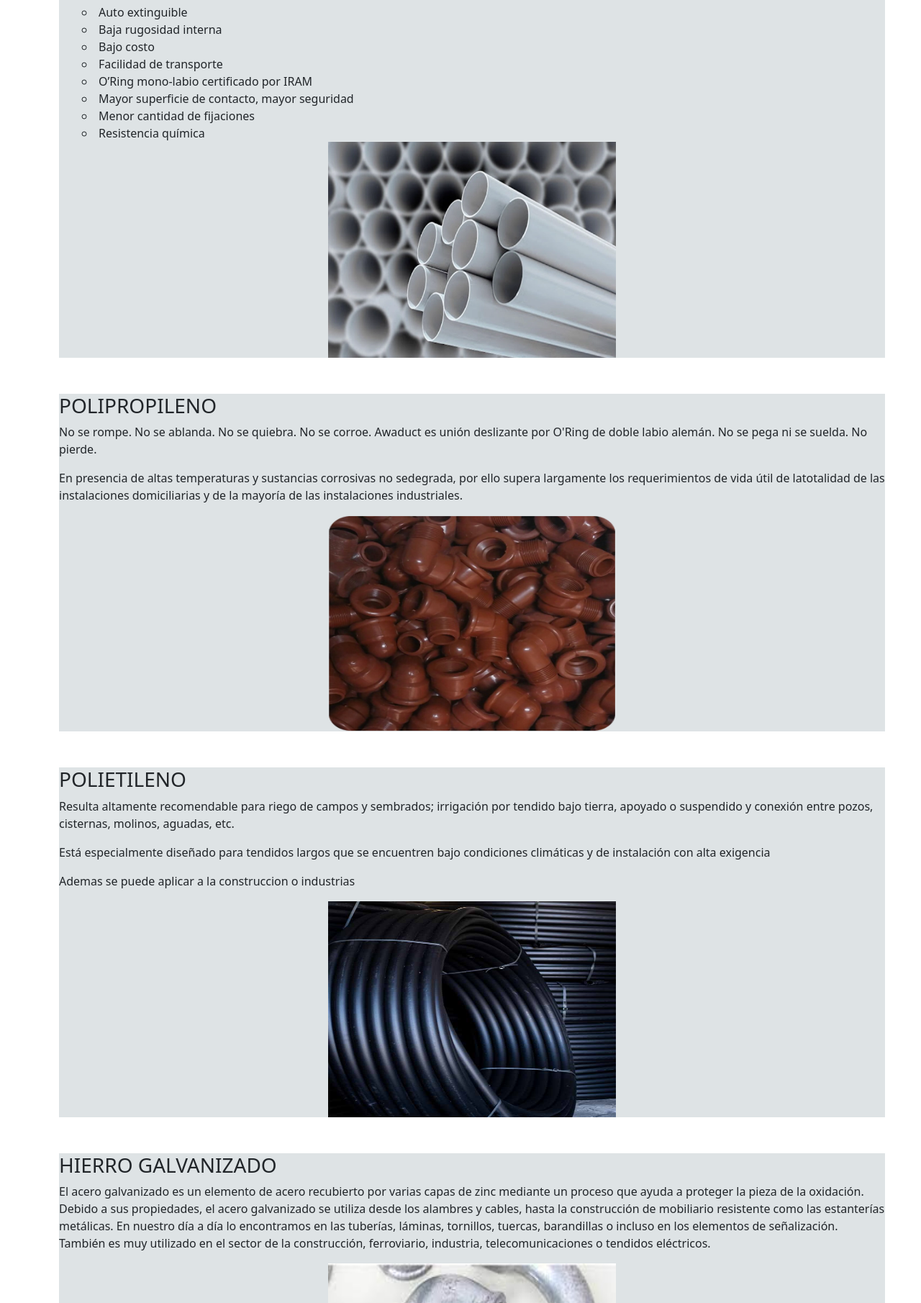
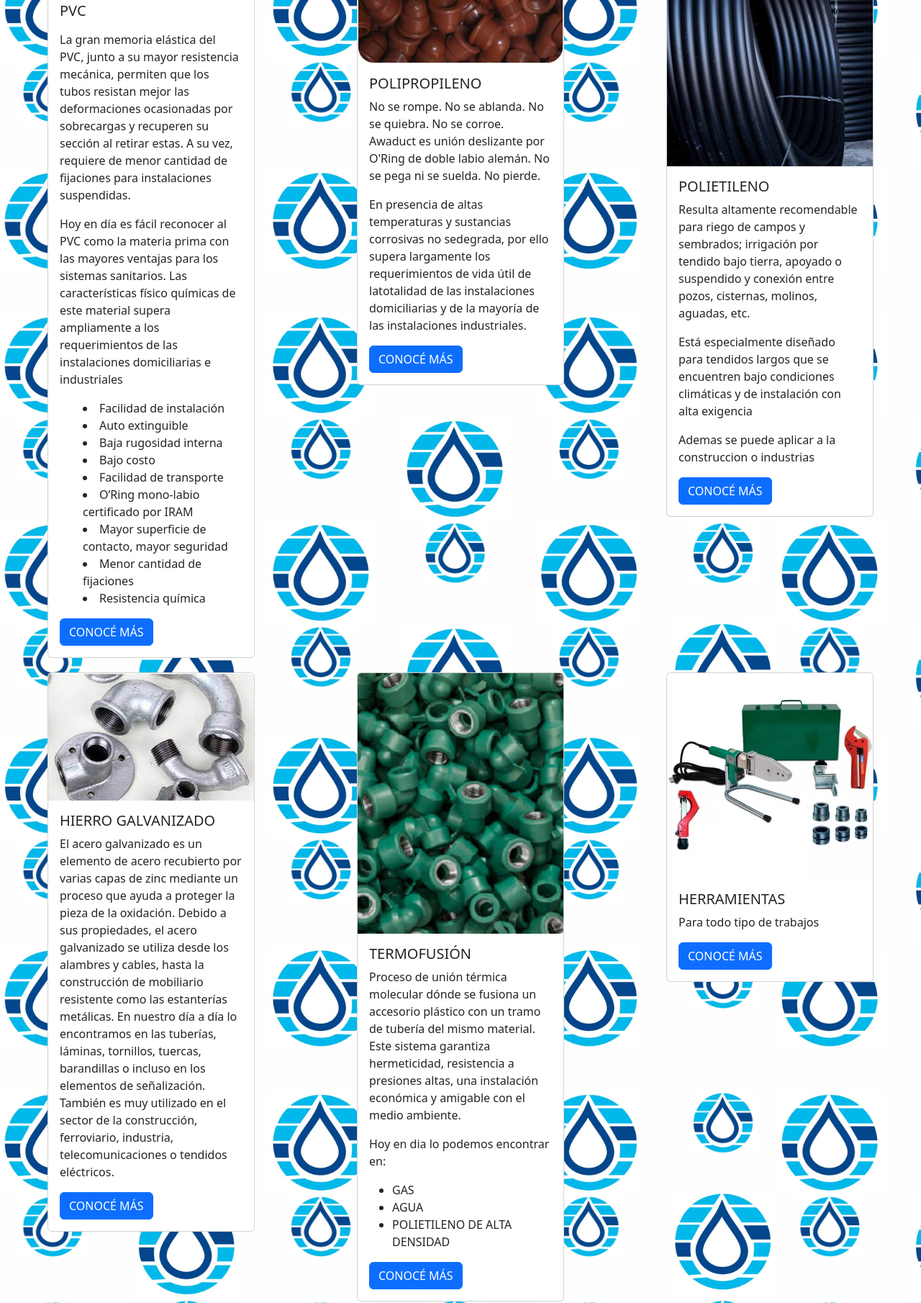
Before and after one commit to fraabate/PF-Abatedaga, a plain HTML site: page pages/productos.html in a window 1280 px wide. Shown: the part 673-2483 px from the top of the page at 72% size. Drawn offline with nearby package versions, Linux system fonts and the light colour scheme.

Commit message:
commitcreoqfinal

```diff
--- a/css/styles.css
+++ b/css/styles.css
@@ -5,7 +5,8 @@
 
 body {
     font-family: 'Montserrat', sans-serif;
-    background-color: #bcc8cb;
+    background-image: url(../img/fondocone.png);
+    background-repeat: repeat;
 
 }
 
@@ -41,11 +42,12 @@ body {
     text-align: center;
     margin-bottom: 30px;
     margin-top: 30px;
+    background-color: #f8f8f8;
 }
 
 .listamarcas{
     text-align: center;
-
+    background-color: #f8f8f8;
 }
 .marcas {
     display: flex;
@@ -55,11 +57,13 @@ body {
     flex-wrap: wrap;
     text-align: center;
     align-content: center;
-    background-color: #dee3e5;
+    background-color: #f8f8f8;
     margin-top: 30px;
+    margin-bottom: 30px;
 }
 .logomarcas img {
     width: 200px;
+    margin-bottom: 30px;
 }
 
 i {
@@ -72,8 +76,7 @@ i {
         "derechos redes";
     grid-template-columns: 1fr 1fr;
     grid-template-rows: 20% auto 15%;
-    justify-items: stretch ;
-    align-items: stretch;
+    background-color: #f8f8f8;
 }
 
 .derechosf {
@@ -89,6 +92,62 @@ header {
     background-color: #ffffff;
 }
 
+#cards {
+    display: grid;
+    grid-template-areas:
+    "cardpvc cardpp cardpe"
+    "cardhg cardff cardherr";
+    grid-template-columns: 1fr 1fr 1fr;
+    grid-template-rows: 1fr 1fr ;
+    column-gap: 10px;
+    row-gap: 20px;
+    justify-items: center;
+    margin-top: 40px;
+
+}
+
+@media (max-width: 768px) {
+    #cards {
+        display: flex;
+        gap: 10px;
+        justify-content: center;
+        list-style: none;
+        flex-wrap: wrap;
+        text-align: center;
+        align-content: center;
+        background-color: #f8f8f8;
+        margin-top: 30px;
+        margin-bottom: 30px;
+    }
+}
+
+.cardpvc {
+    grid-area: cardpvc;
+}
+
+.cardpp {
+    grid-area: cardpp;
+}
+
+.cardpe {
+    grid-area: cardpe;
+}
+
+.cardhg {
+    grid-area: cardhg;
+}
+
+.cardff {
+    grid-area: cardff;
+}
+
+.cardherr {
+    grid-area: cardherr;
+}
+
+.card {
+    background-color: #aaaaaa;
+}
 .mapa {
     text-align: center;
     margin-top: 30px;
--- a/pages/productos.html
+++ b/pages/productos.html
@@ -44,13 +44,15 @@
         </div>
     </header>
 
-    <section >
+    <section id="cards">
 
-        <ul>
-            <li class="productospvc"> <h3>PVC</h3>
-                <p>La gran memoria elástica del PVC, junto a su mayor resistencia mecánica, permiten que los tubos resistan mejor las deformaciones ocasionadas por
-                    sobrecargas y recuperen su sección al retirar estas. A su vez, requiere de menor cantidad de fijaciones para instalaciones suspendidas.
-                </p>
+        <div class="cardpvc">
+            <div class="card" style="width: 18rem;">
+                <img src="../img/pvc.jpg" class="card-img-top" alt="imgpvc">
+                <div class="card-body">
+                <h5 class="card-title">PVC</h5>
+                <p class="card-text"> <p>La gran memoria elástica del PVC, junto a su mayor resistencia mecánica, permiten que los tubos resistan mejor las deformaciones ocasionadas por
+                    sobrecargas y recuperen su sección al retirar estas. A su vez, requiere de menor cantidad de fijaciones para instalaciones suspendidas.</p>
                 <p>Hoy en día es fácil reconocer al PVC como la materia prima con las mayores ventajas para los sistemas sanitarios. Las características físico químicas de este material supera ampliamente a los requerimientos de las instalaciones domiciliarias e industriales</p>
                 <ul class="listapvc">
                     <li> Facilidad de instalación</li>
@@ -62,49 +64,75 @@
                     <li> Mayor superficie de contacto, mayor seguridad</li>
                     <li> Menor cantidad de fijaciones</li>
                     <li>Resistencia química</li>
-                </ul>
-                <img src="../img/pvc.jpg" alt="imgpvc">
+                </ul></p>
+                <a href="https://es.wikipedia.org/wiki/Policloruro_de_vinilo#:~:text=El%20cloruro%20de%20polivinilo%20(PvC,%2C%20emulsi%C3%B3n%2C%20masa%20y%20soluci%C3%B3n." class="btn btn-primary">CONOCÉ MÁS</a>
+                </div>
+            </div>
+        </div>
 
-            </li>
+        <div class="cardpp">
+            <div class="card" style="width: 18rem;">
+                <img src="../img/pp.png" class="card-img-top" alt="imgpp">
+                <div class="card-body">
+                <h5 class="card-title">POLIPROPILENO</h5>
+                <p class="card-text">No se rompe. No se ablanda. No se quiebra. No se corroe. Awaduct es unión deslizante por O'Ring de doble labio alemán. No se pega ni se suelda. No pierde.
+                <p>En presencia de altas temperaturas y sustancias corrosivas no sedegrada, por ello supera largamente los requerimientos de vida útil de latotalidad de las instalaciones domiciliarias y de la mayoría de las instalaciones industriales. </p></p>
+                <a href="https://es.wikipedia.org/wiki/Polipropileno" class="btn btn-primary">CONOCÉ MÁS</a>
+                </div>
+            </div>
+        </div>
 
-            <li class="productospp"> <h3>POLIPROPILENO</h3>
-                <p> No se rompe. No se ablanda. No se quiebra. No se corroe. Awaduct es unión deslizante por O'Ring de doble labio alemán. No se pega ni se suelda. No pierde. </p>
-                <p>En presencia de altas temperaturas y sustancias corrosivas no sedegrada, por ello supera largamente los requerimientos de vida útil de latotalidad de las instalaciones domiciliarias y de la mayoría de las instalaciones industriales. </p>
-                <img src="../img/pp.png" alt="imgpp">
+        <div class="cardpe">
+        <div class="card" style="width: 18rem;">
+            <img src="../img/pe.jpg" class="card-img-top" alt="imgpe">
+            <div class="card-body">
+            <h5 class="card-title">POLIETILENO</h5>
+            <p class="card-text">Resulta altamente recomendable para riego de campos y sembrados; irrigación por tendido bajo tierra, apoyado o suspendido y conexión entre pozos, cisternas, molinos, aguadas, etc.
+            <p>Está especialmente diseñado para tendidos largos que se encuentren bajo condiciones climáticas y de instalación con alta exigencia</p>
+            <p>Ademas se puede aplicar a la construccion o industrias</p></p>
+            <a href="https://es.wikipedia.org/wiki/Polietileno" class="btn btn-primary">CONOCÉ MÁS</a>
+            </div>
+        </div>
+        </div>
 
-            </li>
+        <div class="cardhg">
+        <div class="card" style="width: 18rem;">
+            <img src="../img/hg.jpg" class="card-img-top" alt="imghg">
+            <div class="card-body">
+            <h5 class="card-title">HIERRO GALVANIZADO</h5>
+            <p class="card-text">El acero galvanizado es un elemento de acero recubierto por varias capas de zinc mediante un proceso que ayuda a proteger la pieza de la oxidación. Debido a sus propiedades, el acero galvanizado se utiliza desde los alambres y cables, hasta la construcción de mobiliario resistente como las estanterías metálicas. En nuestro día a día lo encontramos en las tuberías, láminas, tornillos, tuercas, barandillas o incluso en los elementos de señalización. También es muy utilizado en el sector de la construcción, ferroviario, industria, telecomunicaciones o tendidos eléctricos.</p>
+            <a href="https://es.wikipedia.org/wiki/Galvanizado" class="btn btn-primary">CONOCÉ MÁS</a>
+            </div>
+        </div>
+        </div>
 
-            <li class="productospe"> <h3>POLIETILENO</h3>
-                <p>Resulta altamente recomendable para riego de campos y sembrados; irrigación por tendido bajo tierra, apoyado o suspendido y conexión entre pozos, cisternas, molinos, aguadas, etc.</p>
-                <p>Está especialmente diseñado para tendidos largos que se encuentren bajo condiciones climáticas y de instalación con alta exigencia</p>
-                <p>Ademas se puede aplicar a la construccion o industrias</p>
-                <img src="../img/pe.jpg" alt="imgpe">
+        <div class="cardff">
+        <div class="card" style="width: 18rem;">
+            <img src="../img/ff.jpg" class="card-img-top" alt="imgff">
+            <div class="card-body">
+            <h5 class="card-title">TERMOFUSIÓN</h5>
+            <p class="card-text">Proceso de unión térmica molecular dónde se fusiona un accesorio plástico con un tramo de tubería del mismo material. Este sistema garantiza hermeticidad, resistencia a presiones altas, una instalación económica y amigable con el medio ambiente.
+            <p>Hoy en dia lo podemos encontrar en:</p>
+            <ul>
+                <li>GAS</li>
+                <li>AGUA</li>
+                <li>POLIETILENO DE ALTA DENSIDAD</li>
+            </ul></p>
+            <a href="https://es.wikipedia.org/wiki/Fusi%C3%B3n_por_calor" class="btn btn-primary">CONOCÉ MÁS</a>
+            </div>
+        </div>
+        </div>
 
-            </li>
-
-            <li class="productoshg"> <h3>HIERRO GALVANIZADO</h3>
-                <p>El acero galvanizado es un elemento de acero recubierto por varias capas de zinc mediante un proceso que ayuda a proteger la pieza de la oxidación. Debido a sus propiedades, el acero galvanizado se utiliza desde los alambres y cables, hasta la construcción de mobiliario resistente como las estanterías metálicas. En nuestro día a día lo encontramos en las tuberías, láminas, tornillos, tuercas, barandillas o incluso en los elementos de señalización. También es muy utilizado en el sector de la construcción, ferroviario, industria, telecomunicaciones o tendidos eléctricos.</p>
-                <img src="../img/hg.jpg" alt="imghg">
-            </li>
-
-            <li class="productosff"> <h3>TERMOFUSIÓN</h3>
-                <p> proceso de unión térmica molecular dónde se fusiona un accesorio plástico con un tramo de tubería del mismo material. Este sistema garantiza hermeticidad, resistencia a presiones altas, una instalación económica y amigable con el medio ambiente.</p>
-                <p>Hoy en dia lo podemos encontrar en:</p>
-                <ul>
-                    <li>GAS</li>
-                    <li>AGUA</li>
-                    <li>POLIETILENO DE ALTA DENSIDAD</li>
-                </ul>
-                <img src="../img/ff.jpg" alt="imgff">
-
-            </li>
-
-            <li class="productosher"> <h3>HERRAMIENTAS</h3>
-                <p>Para todo tipo de trabajos</p>
-                <img src="../img/herr.png" alt="imgherr">
-            </li>
-
-        </ul>
+        <div class="cardherr">
+        <div class="card" style="width: 18rem;">
+            <img src="../img/herr.png" class="card-img-top" alt="imgherr">
+            <div class="card-body">
+            <h5 class="card-title">HERRAMIENTAS</h5>
+            <p class="card-text">Para todo tipo de trabajos</p>
+            <a href="https://blog.familiabercomat.com/tips/como-funciona-una-termofusora/#:~:text=La%20termofusora%20es%20la%20herramienta,en%20los%20arreglos%20del%20hogar." class="btn btn-primary">CONOCÉ MÁS</a>
+            </div>
+        </div>
+        </div>
 
     </section>
     <footer>
```
Also changed, not shown: index.html (+3 -0 lines), img/fondocone.png (added), img/fondocone1.png (added), img/fondocone2.png (added), img/fondocone3.png (added), img/logo.png (added).
